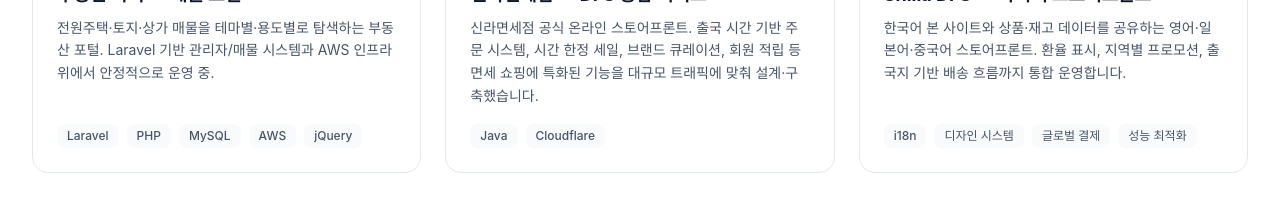
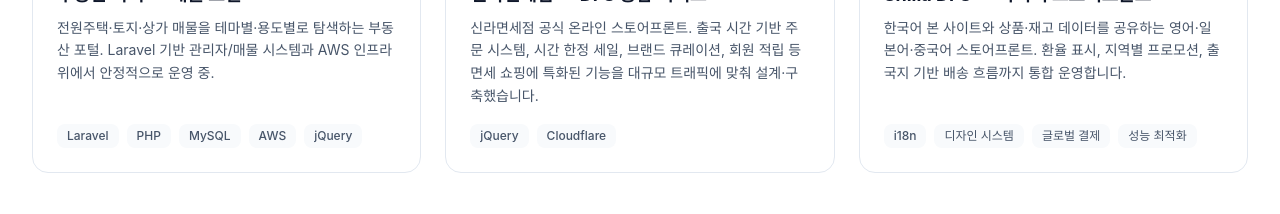
Before and after one commit to yousung/homepage, a Next.js app in the folder apps/web/: page / in a window 1280 px wide. Shown: the part 3140-3354 px from the top of the page. Built offline with nearby package versions, Linux system fonts and the light colour scheme; a web font is replaced by a local one.

Commit message:
fix: HOM-13 신라면세점 카드 폴리시 반영
Co-Authored-By: Paperclip <noreply@paperclip.ing>

```diff
--- a/apps/web/components/Portfolio.tsx
+++ b/apps/web/components/Portfolio.tsx
@@ -24,7 +24,7 @@ const projects: Project[] = [
     title: '신라면세점 — DFS 통합 커머스',
     description:
       '신라면세점 공식 온라인 스토어프론트. 출국 시간 기반 주문 시스템, 시간 한정 세일, 브랜드 큐레이션, 회원 적립 등 면세 쇼핑에 특화된 기능을 대규모 트래픽에 맞춰 설계·구축했습니다.',
-    tech: ['Java', 'Cloudflare'],
+    tech: ['jQuery', 'Cloudflare'],
     accent: 'bg-brand-secondary',
     image: '/portfolio/shilladfs.png',
     link: 'https://www.shilladfs.com/estore/kr/ko/?uiel=Desktop',
```
Also changed, not shown: 10 other files (tests, documents, lock files or other folders).
